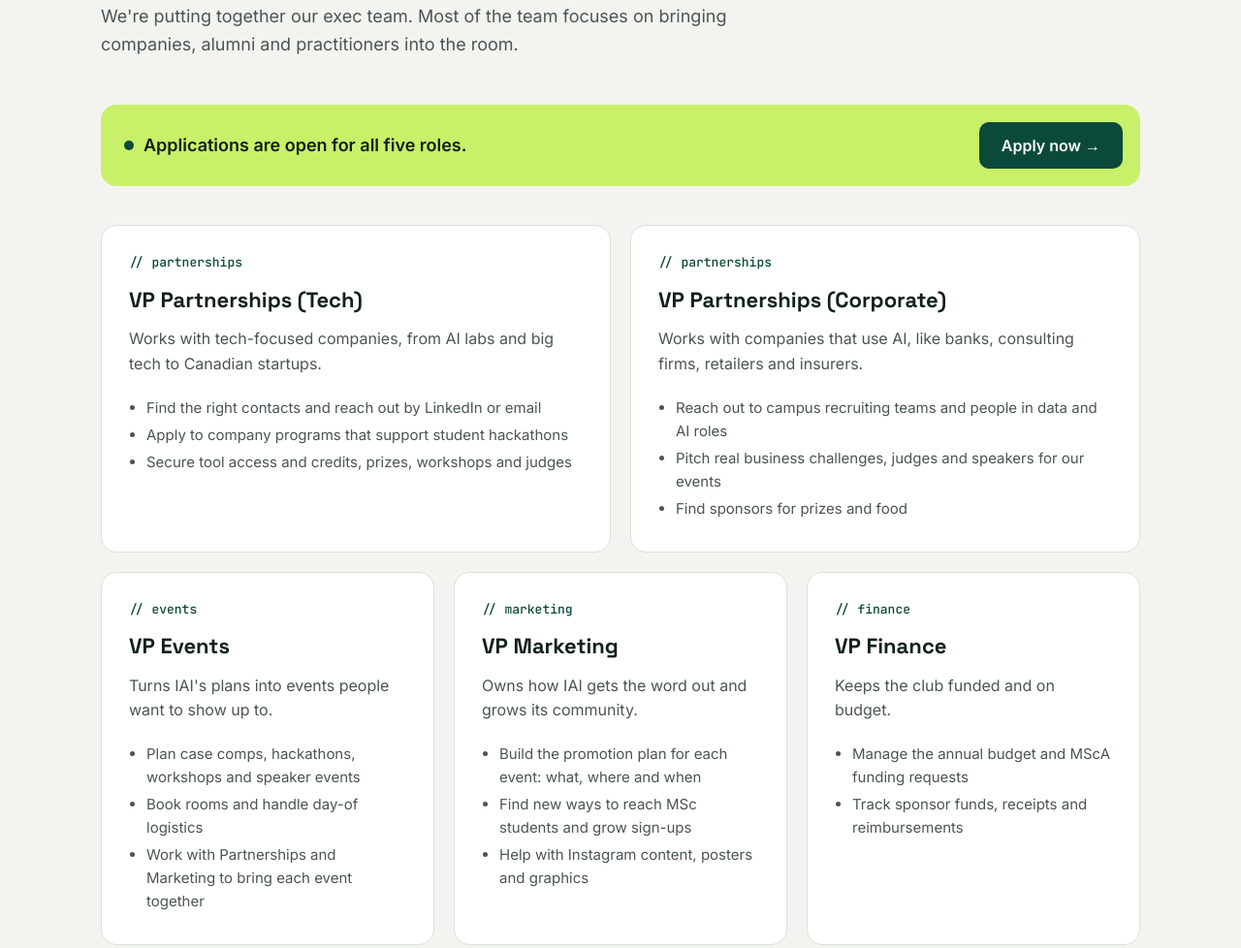
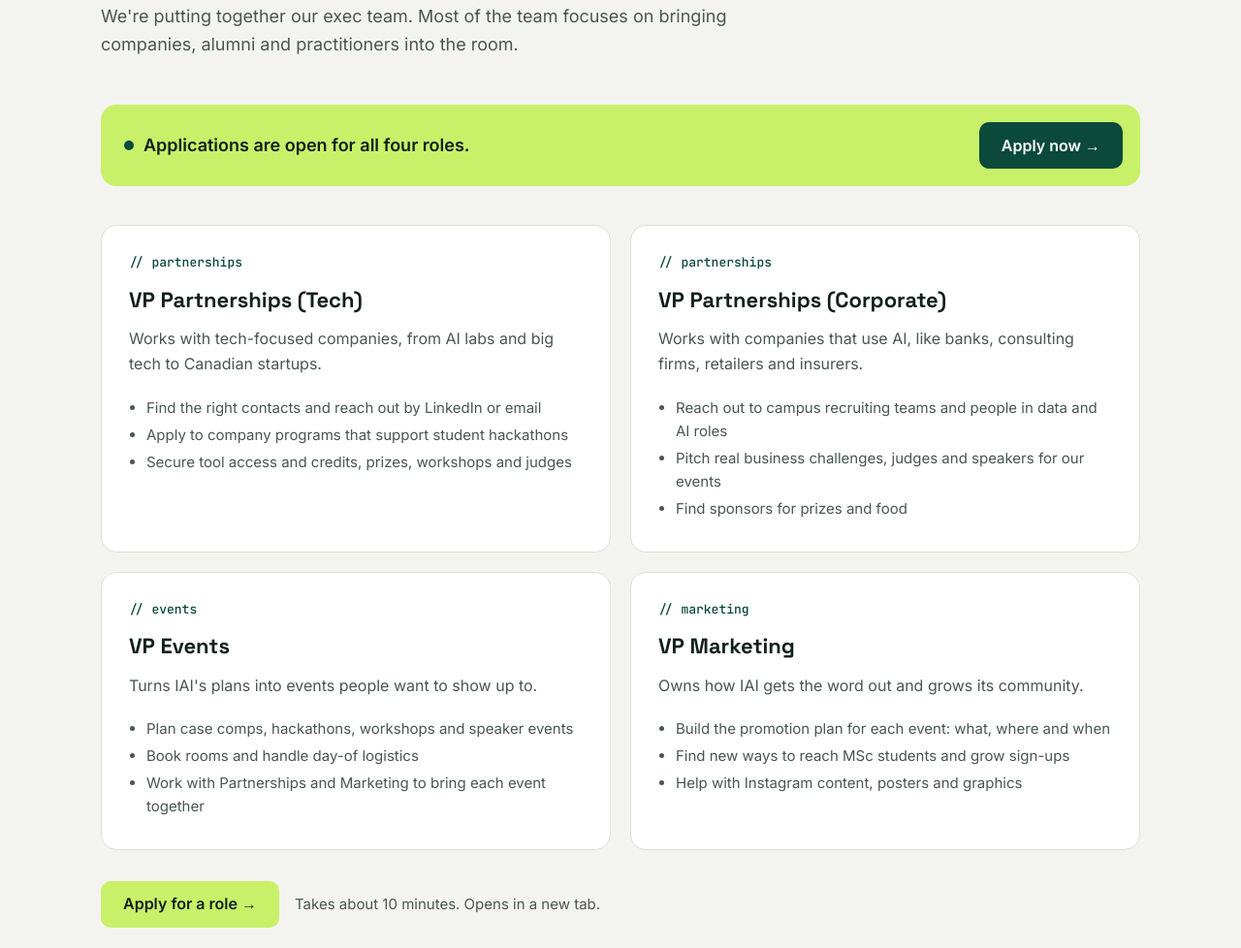
Before and after one commit to iveyai-msc/iveyai-msc.github.io, a plain HTML site: page index.html in a window 1280 px wide. Shown: the part 2699-3677 px from the top of the page at 97% size. Drawn offline with Linux system fonts and the light colour scheme; a script that the page names is missing.

Commit message:
Remove VP Finance role (filled)
Co-Authored-By: Claude Opus 5.5 <noreply@anthropic.com>

```diff
--- a/index.html
+++ b/index.html
@@ -233,7 +233,7 @@ footer a{display:inline-flex;align-items:center;min-height:44px}
     <p class="eyebrow">Join the team</p>
     <h2>Help build IAI from day one</h2>
     <p class="intro">We're putting together our exec team. Most of the team focuses on bringing companies, alumni and practitioners into the room.</p>
-    <div class="apply-bar"><p><span class="dot" aria-hidden="true"></span>Applications are open for all five roles.</p><a class="btn btn-primary" href="https://tally.so/r/ArKEyD" target="_blank" rel="noopener" aria-label="Apply now (opens in a new tab)">Apply now &rarr;</a></div>
+    <div class="apply-bar"><p><span class="dot" aria-hidden="true"></span>Applications are open for all four roles.</p><a class="btn btn-primary" href="https://tally.so/r/ArKEyD" target="_blank" rel="noopener" aria-label="Apply now (opens in a new tab)">Apply now &rarr;</a></div>
     <div class="grid grid-2">
       <article class="card role">
         <span class="tag">// partnerships</span>
@@ -247,8 +247,6 @@ footer a{display:inline-flex;align-items:center;min-height:44px}
         <p>Works with companies that use AI, like banks, consulting firms, retailers and insurers.</p>
         <ul><li>Reach out to campus recruiting teams and people in data and AI roles</li><li>Pitch real business challenges, judges and speakers for our events</li><li>Find sponsors for prizes and food</li></ul>
       </article>
-    </div>
-    <div class="grid">
       <article class="card role">
         <span class="tag">// events</span>
         <h3>VP Events</h3>
@@ -260,12 +258,6 @@ footer a{display:inline-flex;align-items:center;min-height:44px}
         <h3>VP Marketing</h3>
         <p>Owns how IAI gets the word out and grows its community.</p>
         <ul><li>Build the promotion plan for each event: what, where and when</li><li>Find new ways to reach MSc students and grow sign-ups</li><li>Help with Instagram content, posters and graphics</li></ul>
-      </article>
-      <article class="card role">
-        <span class="tag">// finance</span>
-        <h3>VP Finance</h3>
-        <p>Keeps the club funded and on budget.</p>
-        <ul><li>Manage the annual budget and MScA funding requests</li><li>Track sponsor funds, receipts and reimbursements</li></ul>
       </article>
     </div>
     <div class="apply-end">
```
